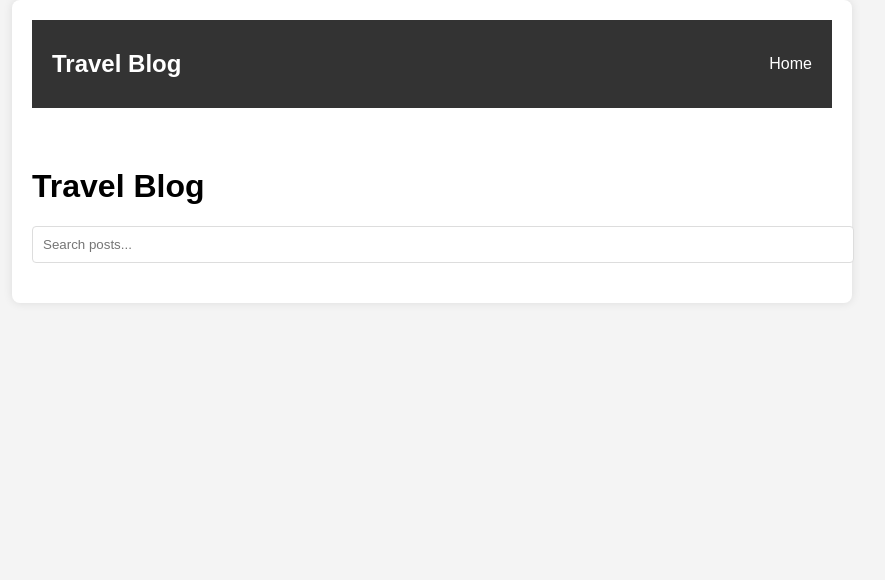
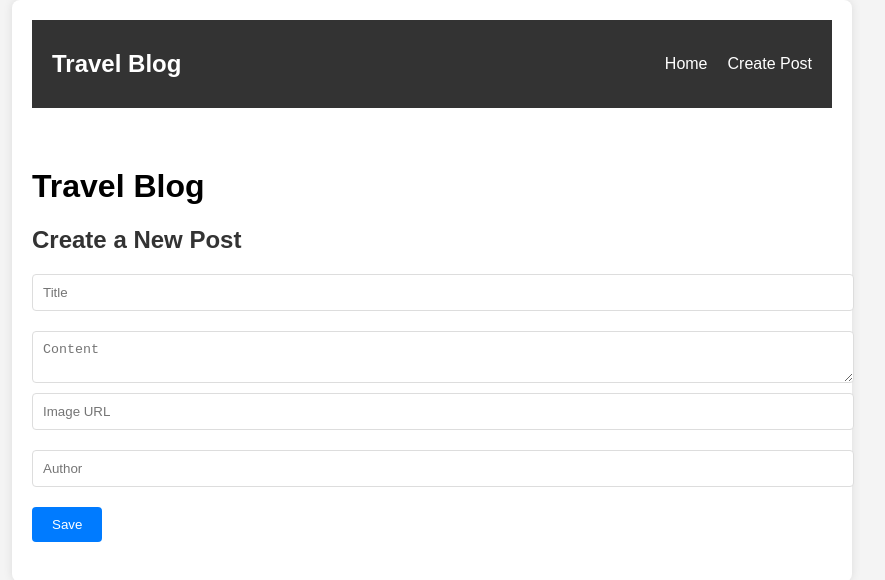
Before and after one commit to JustinasZelvys/travel-blog, a React (Create React App) app: page /create in a window 1280 px wide. Shown: the top 580 px of the page, without its empty margins (208-1093 px from the left). Built offline with nearby package versions, Linux system fonts and the light colour scheme; no server answers.

Commit message:
Create Post Removed From Main Page, Added To Navigation Bar

```diff
--- a/src/App.js
+++ b/src/App.js
@@ -1,16 +1,15 @@
 import React, { useState, useEffect } from 'react';
 import { BrowserRouter as Router, Route, Routes } from 'react-router-dom';
-import BlogForm from './components/BlogForm';
 import BlogList from './components/BlogList';
 import SearchBar from './components/SearchBar';
 import PostDetail from './components/PostDetail';
 import NavBar from './components/NavBar';
+import CreatePost from './components/CreatePost';
 import api from './api';
 import './App.css';
 
 const App = () => {
   const [posts, setPosts] = useState([]);
-  const [editPost, setEditPost] = useState(null);
   const [searchQuery, setSearchQuery] = useState('');
 
   useEffect(() => {
@@ -56,14 +55,14 @@ const App = () => {
         <NavBar />
         <div className="content">
           <h1>Travel Blog</h1>
-          <SearchBar searchQuery={searchQuery} setSearchQuery={setSearchQuery} />
           <Routes>
             <Route path="/" element={
               <>
-                <BlogForm onSave={addPost} />
+                <SearchBar searchQuery={searchQuery} setSearchQuery={setSearchQuery} />
                 <BlogList posts={filteredPosts} onDelete={deletePost} />
               </>
             } />
+            <Route path="/create" element={<CreatePost onSave={addPost} />} />
             <Route path="/post/:id" element={<PostDetail posts={posts} onUpdate={updatePost} />} />
           </Routes>
         </div>
--- /dev/null
+++ b/src/Components/CreatePost.js
@@ -0,0 +1,13 @@
+import React from 'react';
+import BlogForm from './BlogForm';
+
+const CreatePost = ({ onSave }) => {
+  return (
+    <div>
+      <h2>Create a New Post</h2>
+      <BlogForm onSave={onSave} />
+    </div>
+  );
+};
+
+export default CreatePost;
--- a/src/Components/NavBar.css
+++ b/src/Components/NavBar.css
@@ -7,7 +7,7 @@
   }
 
   .navbar-logo {
-    color: rgb(255, 255, 255);
+    color: white;
     text-decoration: none;
     font-size: 16px;
   }
--- a/src/Components/NavBar.js
+++ b/src/Components/NavBar.js
@@ -1,6 +1,6 @@
-import React from 'react';
-import { Link } from 'react-router-dom';
-import './NavBar.css';
+import React from "react";
+import { Link } from "react-router-dom";
+import "./NavBar.css";
 
 const NavBar = () => {
   return (
@@ -12,6 +12,9 @@ const NavBar = () => {
         <li>
           <Link to="/">Home</Link>
         </li>
+        <li>
+          <Link to="/create">Create Post</Link>
+        </li>
       </ul>
     </nav>
   );
```
